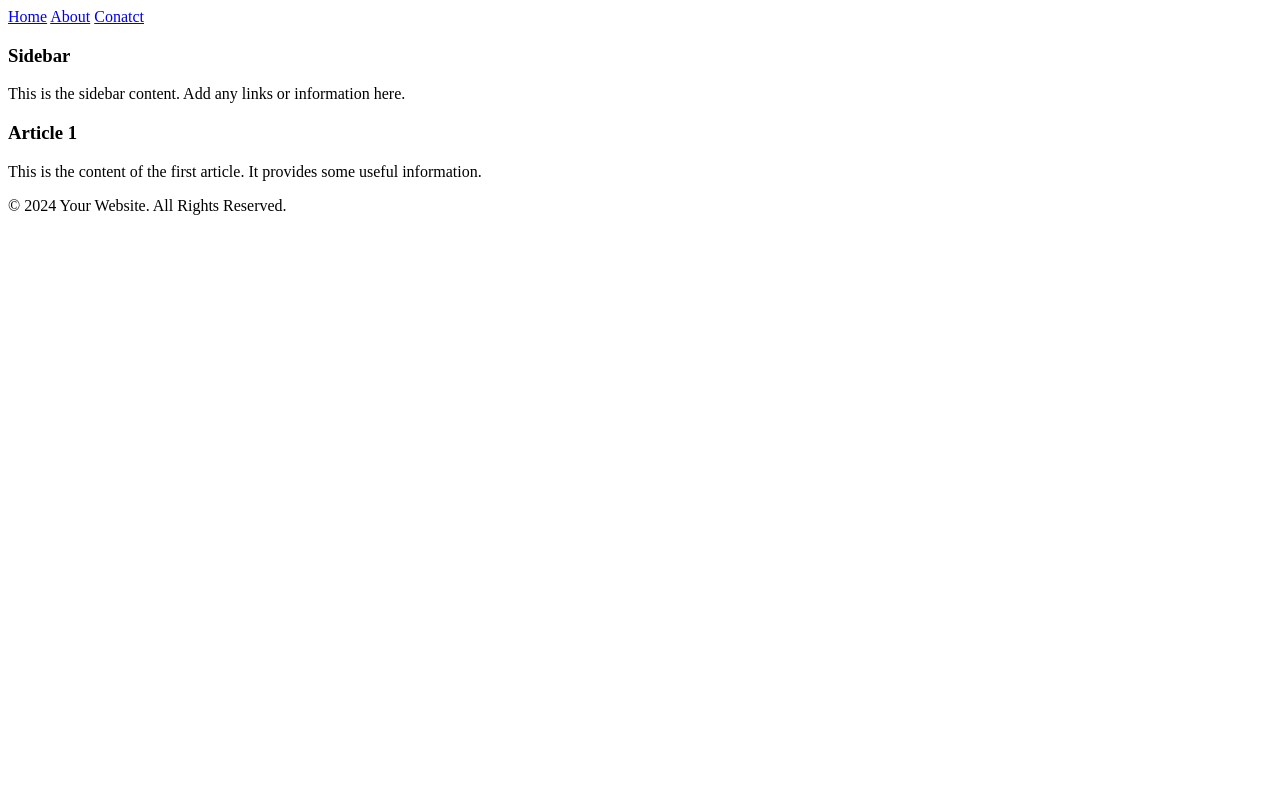
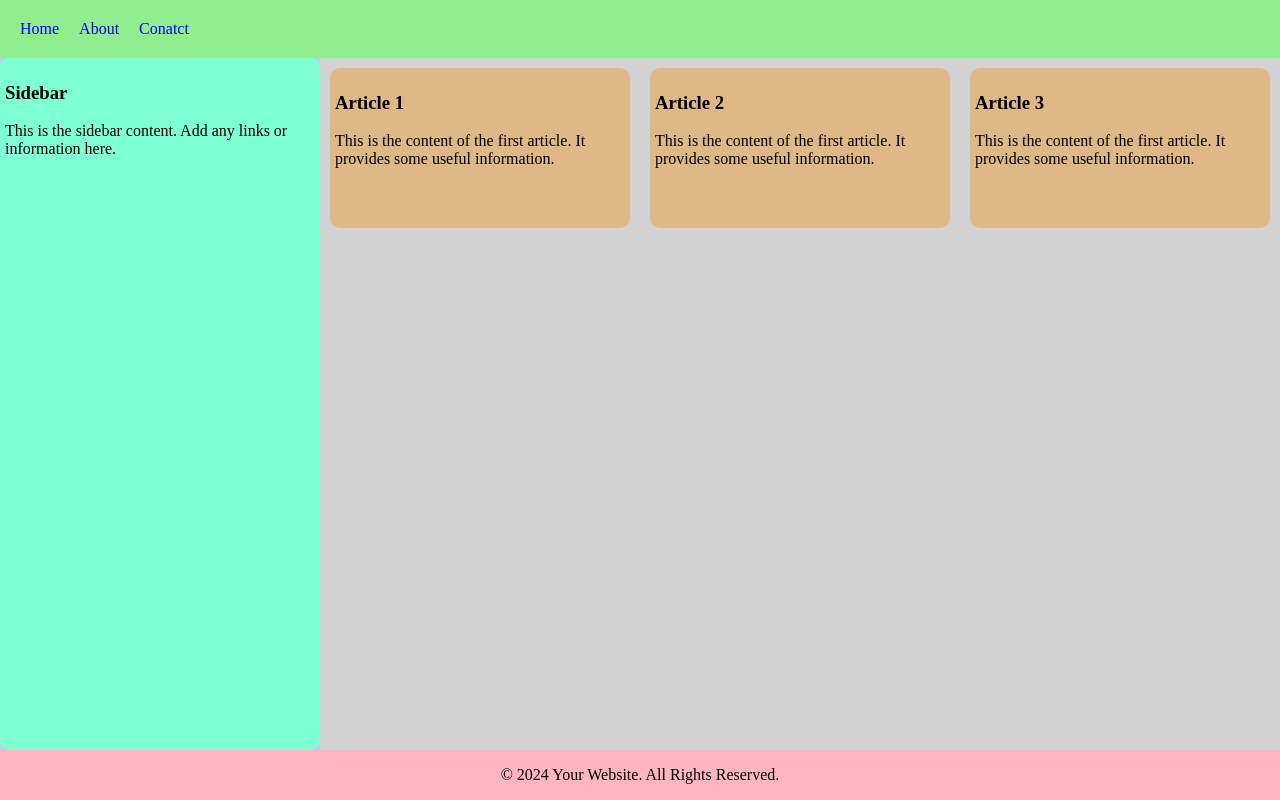
Before and after one commit to sandeepkrmehta/Frontend-Code, a plain HTML site: page CSS/webpageLayout.html in a window 1280 px wide. Drawn offline with Linux system fonts and the light colour scheme.

Commit message:
layout htnk

```diff
--- a/CSS/webpageLayout.html
+++ b/CSS/webpageLayout.html
@@ -1,40 +1,94 @@
-<!DOCTYPE html>
-<html lang="en">
+<style>
+    body {
+        margin: 0;
+    }
+    .main-div {
+        display: grid;
+        grid-template-columns: 1fr 3fr;
+        grid-template-rows: auto 3fr auto;
+        background-color: lightblue;
+        height: 100vh;
+    }
 
-<head>
-    <meta charset="UTF-8">
-    <meta name="viewport" content="width=device-width, initial-scale=1.0">
-    <title>Webpage layout</title>
-</head>
+    .header {
+        grid-column: 1/3;
+        background-color: lightgreen;
+        padding: 20px;
+    }
+
+    nav {
+        display: flex;gap: 20px;
+        justify-content: flex-start;
+    }
+
+    nav a {
+        text-decoration: none;
+    }
+
+    .footer {
+        grid-column: 1/3;
+        background-color: lightpink;
+    }
+
+    .aside {
+        background-color: aquamarine;
+        border-radius: 10px;
+        padding: 5px;
+    }
+
+    .main {
+        background-color: lightgrey;
+        display: grid;
+        grid-template-columns: 1fr 1fr 1fr;
+    }
+
+    article {
+        background-color: burlywood;
+        margin: 10px;
+        border-radius: 10px;
+        padding: 5px;height: 150px;
+    }
+
+    .footer {
+        text-align: center;
+    }
+</style>
 
 <body>
-
-    <body>
-        <div class="main">
+    <div class="main-div">
         <div class="header">
             <nav>
-                    <a href="xyz">Home</a>
-                    <a href="xyz">About</a>
-                    <a href="xyz">Conatct</a>
+                <a href = "xyz">Home</a>
+                <a href = "xyz">About</a>
+                <a href = "xyz">Conatct</a>
             </nav>
         </div>
+
         <div class="aside">
             <h3>Sidebar</h3>
             <p>This is the sidebar content. Add any links or information here.</p>
         </div>
+
         <div class="main">
             <article>
                 <h3>Article 1</h3>
                 <p>This is the content of the first article. It provides some useful information.</p>
             </article>
-                <article></article>
-                <article></article>
+            <article>
+                <h3>Article 2</h3>
+                <p>This is the content of the first article. It provides some useful information.</p>
+            </article>
+            <article>
+                <h3>Article 3</h3>
+                <p>This is the content of the first article. It provides some useful information.</p>
+            </article>
         </div>
+
         <div class="footer">
             <p>© 2024 Your Website. All Rights Reserved.</p>
         </div>
+
     </div>
-    </body>
 </body>
 
 </html>
```
Lines whose indentation alone changed are shown as unchanged.
